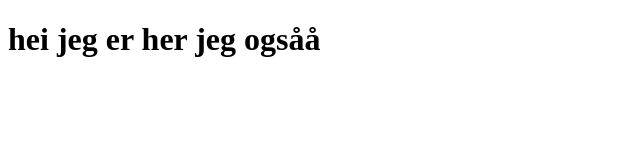
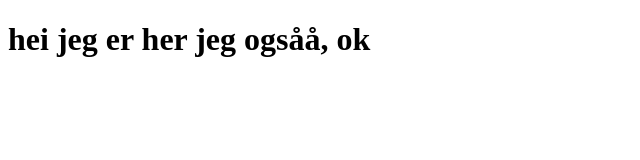
Before and after one commit to henrikthorn/Eksamensprojekt, a plain HTML site: page index.html in a window 1280 px wide. Shown: the full height of the page, 0-640 px from the left. Drawn offline with Linux system fonts and the light colour scheme.

Commit message:
Fuck you

```diff
--- a/index.html
+++ b/index.html
@@ -3,7 +3,7 @@
 <head>
     <meta charset="UTF-8">
     <title>Title</title>
-    <h1> hei jeg er her jeg ogsåå</h1>
+    <h1> hei jeg er her jeg ogsåå, ok</h1>
 </head>
 <body>
 
```
